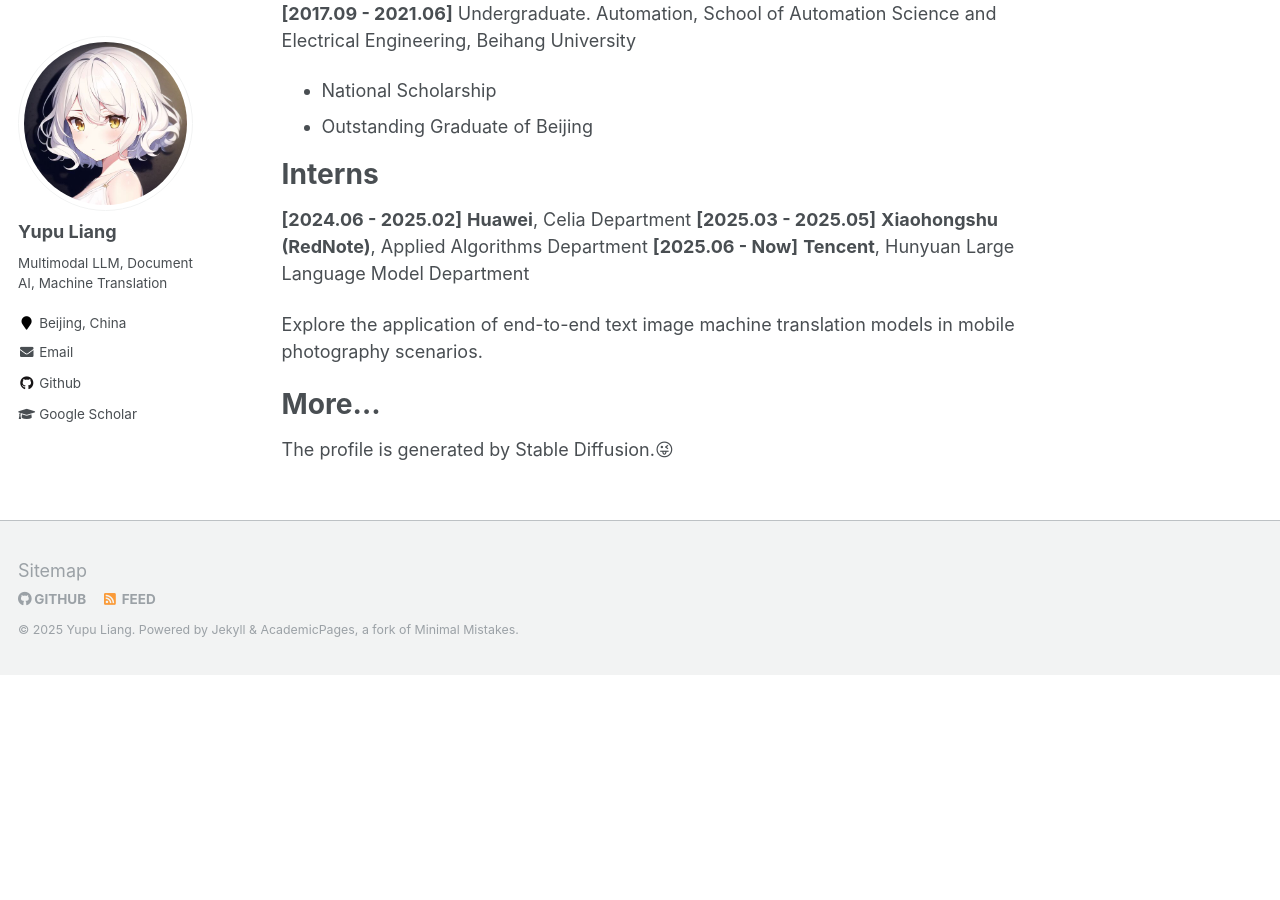
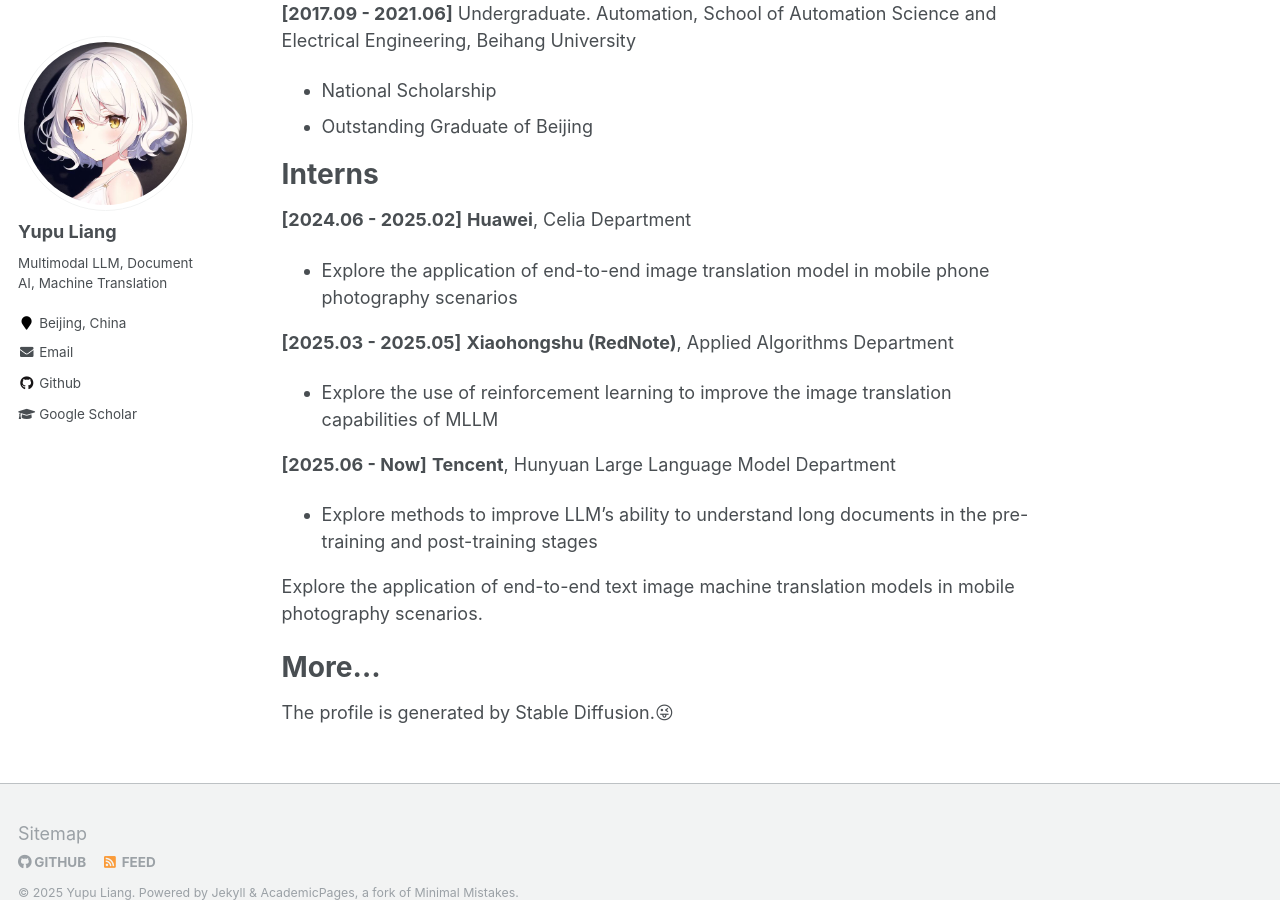
Before and after one commit to liangyupu/liangyupu.github.io, a Jekyll site: the page built from _pages/about.md, in a window 1280 px wide and 900 px high, scrolled down 2858 px. Built offline with Jekyll 4.4.1, drawn with Linux system fonts in a browser that asks for light colours; before the commit the page ends 3533 px from its top, so only the background shows below that.

Commit message:
Update about.md

```diff
--- a/_pages/about.md
+++ b/_pages/about.md
@@ -57,8 +57,13 @@ His research focuses on multimodal large language model, document AI, and machin
 
 # Interns
 **[2024.06 - 2025.02]** **Huawei**, Celia Department
+* Explore the application of end-to-end image translation model in mobile phone photography scenarios
+
 **[2025.03 - 2025.05]** **Xiaohongshu (RedNote)**, Applied Algorithms Department
+* Explore the use of reinforcement learning to improve the image translation capabilities of MLLM
+
 **[2025.06 - Now]** **Tencent**, Hunyuan Large Language Model Department
+* Explore methods to improve LLM’s ability to understand long documents in the pre-training and post-training stages
 
 
 Explore the application of end-to-end text image machine translation models in mobile photography scenarios.
```
